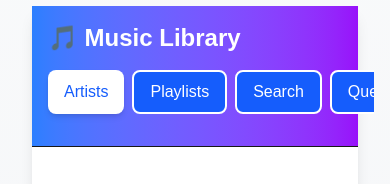
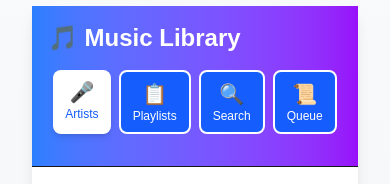
Before and after one commit to johnpc/jpc-homie, a Next.js app: page /music in a window 390 px wide. Shown: the part 130-314 px from the top of the page. Built offline with nearby package versions, Linux system fonts and the light colour scheme; no server answers.

Commit message:
Improve mobile navigation with emoji icons and centered layout
- Stack emoji and text vertically in navigation tabs
- Use large emoji (text-xl) with small text labels (text-xs)
- Center navigation tabs for better mobile appearance
- All 4 tabs now fit on one line on mobile screens

```diff
--- a/components/music/NavigationTabs.tsx
+++ b/components/music/NavigationTabs.tsx
@@ -18,46 +18,50 @@ export default function NavigationTabs({
   return (
     <div className="p-4 border-b bg-gradient-to-r from-blue-500 to-purple-600">
       <h2 className="text-2xl font-bold mb-4 text-white">🎵 Music Library</h2>
-      <div className="flex gap-2 mb-4">
+      <div className="flex gap-2 mb-4 justify-center">
         <button
           onClick={() => onViewChange('artists')}
-          className={`px-4 py-2 rounded-lg font-medium transition ${
+          className={`px-3 py-2 rounded-lg font-medium transition flex flex-col items-center ${
             currentView === 'artists'
               ? 'bg-white text-blue-600 shadow-md'
               : 'bg-blue-600 text-white hover:bg-blue-700 border-2 border-white'
           }`}
         >
-          Artists
+          <span className="text-xl">🎤</span>
+          <span className="text-xs">Artists</span>
         </button>
         <button
           onClick={() => onViewChange('playlists')}
-          className={`px-4 py-2 rounded-lg font-medium transition ${
+          className={`px-3 py-2 rounded-lg font-medium transition flex flex-col items-center ${
             currentView === 'playlists'
               ? 'bg-white text-blue-600 shadow-md'
               : 'bg-blue-600 text-white hover:bg-blue-700 border-2 border-white'
           }`}
         >
-          Playlists
+          <span className="text-xl">📋</span>
+          <span className="text-xs">Playlists</span>
         </button>
         <button
           onClick={() => onViewChange('search')}
-          className={`px-4 py-2 rounded-lg font-medium transition ${
+          className={`px-3 py-2 rounded-lg font-medium transition flex flex-col items-center ${
             currentView === 'search'
               ? 'bg-white text-blue-600 shadow-md'
               : 'bg-blue-600 text-white hover:bg-blue-700 border-2 border-white'
           }`}
         >
-          Search
+          <span className="text-xl">🔍</span>
+          <span className="text-xs">Search</span>
         </button>
         <button
           onClick={() => onViewChange('queue')}
-          className={`px-4 py-2 rounded-lg font-medium transition ${
+          className={`px-3 py-2 rounded-lg font-medium transition flex flex-col items-center ${
             currentView === 'queue'
               ? 'bg-white text-blue-600 shadow-md'
               : 'bg-blue-600 text-white hover:bg-blue-700 border-2 border-white'
           }`}
         >
-          Queue
+          <span className="text-xl">📜</span>
+          <span className="text-xs">Queue</span>
         </button>
       </div>
       {currentView === 'search' && (
```
